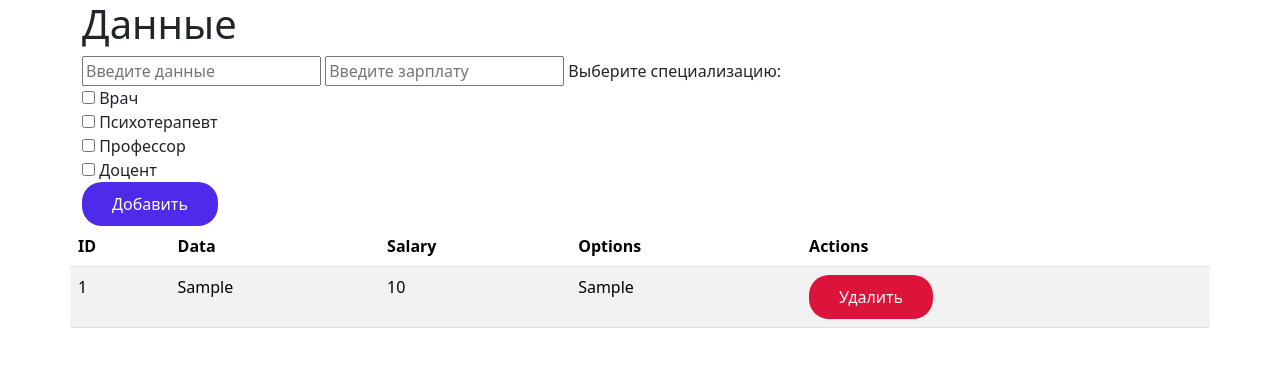
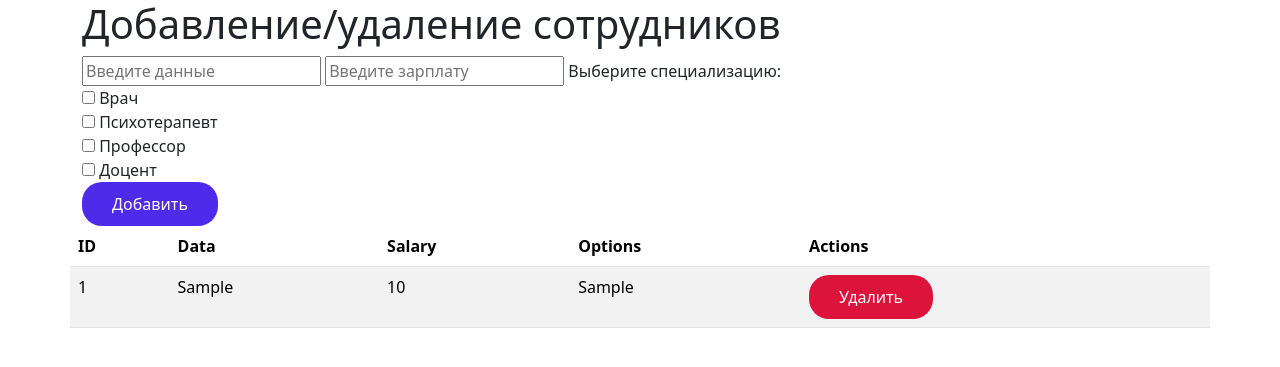
Before and after one commit to sfincter/pythonBack, a Flask app: page / in a window 1280 px wide. Shown: the top 367 px of the page. Run offline with Flask 3, Linux system fonts and the light colour scheme; tables that the repository leaves empty hold one stand-in row (values such as "Sample post").

```diff
--- a/templates/index.html
+++ b/templates/index.html
@@ -3,13 +3,13 @@
 <head>
     <meta charset="UTF-8">
     <meta name="viewport" content="width=device-width, initial-scale=1.0">
-    <title>Flask + MySQL</title>
+    <title>Python + MySQL</title>
     <link href="https://cdn.jsdelivr.net/npm/bootstrap@5.3.3/dist/css/bootstrap.min.css" rel="stylesheet" integrity="sha384-QWTKZyjpPEjISv5WaRU9OFeRpok6YctnYmDr5pNlyT2bRjXh0JMhjY6hW+ALEwIH" crossorigin="anonymous">
 </head>
 <body>
     <div class="container">
         <div class="row">
-            <h1>Данные</h1>
+            <h1>Добавление/удаление сотрудников</h1>
 
             <form action="/" method="post">
                 <input type="text" name="data" placeholder="Введите данные" required>
```
